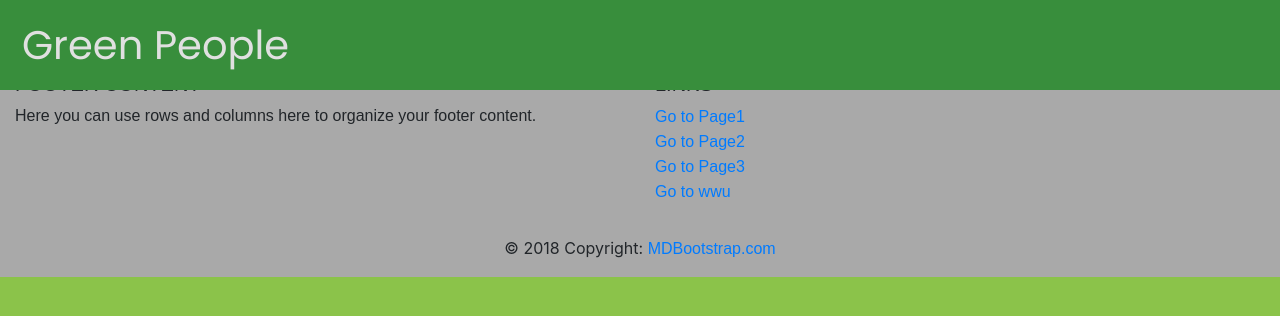
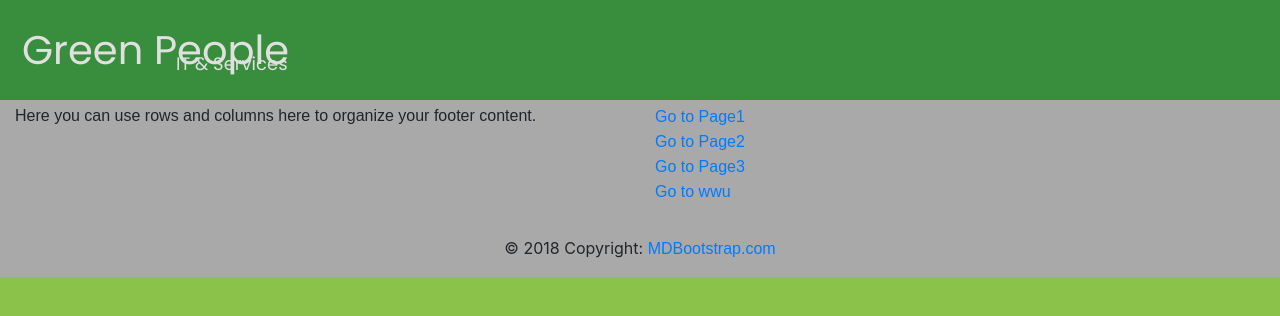
Before and after one commit to rfranchi91/gpsite, an Angular app: page /page1 in a window 1280 px wide. Shown: the top 316 px of the page. Built offline with nearby package versions, Linux system fonts and the light colour scheme; a web font is replaced by a local one.

Commit message:
aggiunto it & services

```diff
--- a/src/app/app.component.html
+++ b/src/app/app.component.html
@@ -3,6 +3,9 @@
 <nav class="navbar navbar-expand-lg navbar-light">
   <label class="mainLogo">
     Green People
+  </label>
+  <label class="it">
+    IT & Services
   </label>
   <button class="navbar-toggler" type="button" data-toggle="collapse" data-target="#navbarText" aria-controls="navbarText" aria-expanded="false" aria-label="Toggle navigation">
     <span class="navbar-toggler-icon"></span>
--- a/src/styles.css
+++ b/src/styles.css
@@ -12,7 +12,7 @@ nav {
     position: absolute !important;
     top: 0;
     width: 100% !important;
-    height: 90px !important;
+    height: 100px !important;
     background-color: #388E3C !important;
     padding: 0px 22px !important;
     z-index: 1;
@@ -28,6 +28,17 @@ nav {
     font-weight: 500;
     color: #E0E0E0;
     margin: 0 !important;
+    padding: 15px 0px !important;
+}
+
+.it{
+    font-family: 'Poppins', sans-serif !important;
+    font-size: 18px !important;
+    font-weight: 500;
+    color: #E0E0E0;
+    position: absolute;
+    margin-top: 35px;
+    margin-left: 154px;
     padding: 15px 0px !important;
 }
 
```
